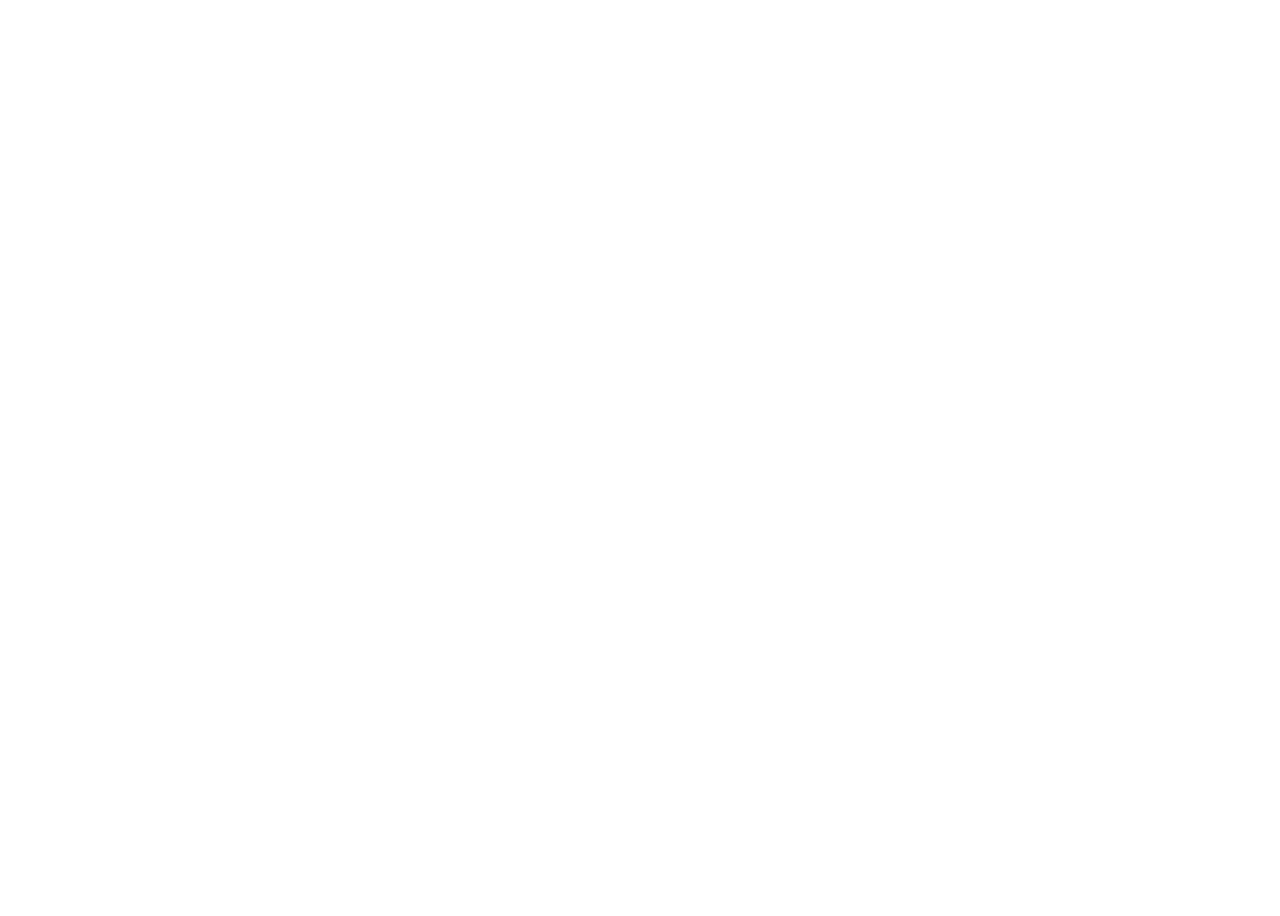
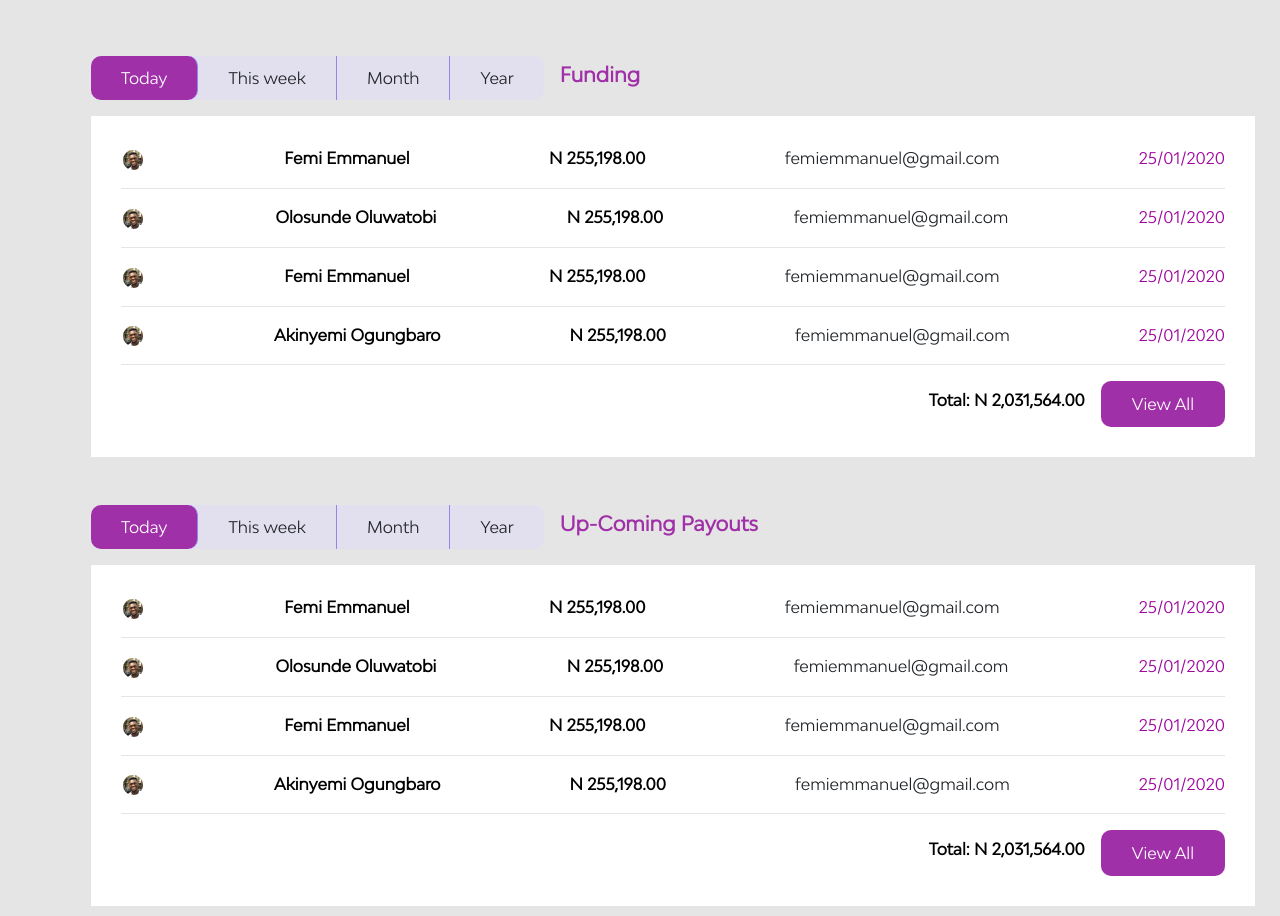
Before and after one commit to Oluwashina/PurpleGoldAdminPanel, a React (Create React App) app: page /dashboard in a window 1280 px wide. Shown: the part 886-1802 px from the top of the page. Before the commit the page ends 800 px from the top, so only its background shows below. Built offline with nearby package versions, Linux system fonts and the light colour scheme.

Commit message:
funds page started

```diff
--- a/src/App.js
+++ b/src/App.js
@@ -2,6 +2,7 @@ import {BrowserRouter, Switch, Route} from 'react-router-dom'
 import Login from './pages/Login/login';
 import Dashboard from './pages/Dashboard/dashboard'
 import Withdrawal from './pages/Withdrawal/withdrawal'
+import Fund from './pages/Fund/fund'
 
 function App() {
   return (
@@ -10,6 +11,7 @@ function App() {
         <Route exact path="/" component={Login} />
         <Route path="/dashboard" component={Dashboard} />
         <Route path="/withdrawal" component={Withdrawal} />
+        <Route path="/fund" component={Fund} />
       </Switch>
       </BrowserRouter>
   );
--- a/src/components/Charts/Chart.css
+++ b/src/components/Charts/Chart.css
@@ -1,4 +1,4 @@
 
 .line-div{
-    background: white;
+
 }
--- a/src/pages/Dashboard/dashboard.css
+++ b/src/pages/Dashboard/dashboard.css
@@ -62,9 +62,9 @@
     border-radius: 10px;
     display: flex;
     align-items: center;
-    width: 40%;
     cursor: pointer;
   }
+
   .active-filter{
       background-color: #A030A8;
       border-radius: 10px;
@@ -85,7 +85,7 @@
     padding: 30px 30px;
   }
   .table-data{
-      flex: 1 1 auto
+      /* flex: 1 1 auto */
   }
 
   .btn-view{
--- a/src/pages/Dashboard/dashboard.js
+++ b/src/pages/Dashboard/dashboard.js
@@ -129,7 +129,19 @@ const Dashboard = () =>{
                         </div>
                     </div>
 
+
+                {/* charts display */}
+
+                <div className="mt-4">
+                    <Chart />
+                </div>
+
+
+
+                {/* funding display */}
+
                 {/* filter tabs */}
+                <div style={{display: 'flex', alignItems: 'center'}}>
                     <div className="filter-div mt-5">
                         <div className="filter-tab active-filter">
                             <p className="mb-0">Today</p>
@@ -145,11 +157,20 @@ const Dashboard = () =>{
                         </div>
                     </div>
 
+                    {/* name */}
+                    <div className="mt-5 ml-3">
+                     <h5 style={{color: '#A030A8', fontWeight: 'bold'}}>Funding</h5>
+                    </div>
+
+                </div>
+
+
+
                     {/* Users details */}
                     <div className="row mt-3">
-                        <div className="col-lg-8">
+                        <div className="col-lg-12">
                                 <div className="table-style">
-                                    <div style={{display: 'flex',}}>
+                                    <div style={{display: 'flex', justifyContent: 'space-between'}}>
 
                                         <div className="table-data">
                                             <img src="/img/avatar.png" className="img-fluid" alt="" />
@@ -261,9 +282,152 @@ const Dashboard = () =>{
                                 </div>
                         </div>
 
-                        {/* charts display */}
-                        <div className="col-lg-4">
-                            <Chart />
+                    </div>
+
+                    {/* Up-coming payouts display */}
+
+                {/* funding display */}
+
+                {/* filter tabs */}
+                <div style={{display: 'flex', alignItems: 'center'}}>
+                    <div className="filter-div mt-5">
+                        <div className="filter-tab active-filter">
+                            <p className="mb-0">Today</p>
+                        </div>
+                        <div className="filter-tab">
+                            <p className="mb-0">This week</p>
+                        </div>
+                        <div className="filter-tab" >
+                            <p className="mb-0">Month</p>
+                        </div>
+                        <div style={{padding: '10px 30px'}}>
+                            <p className="mb-0 text-center">Year</p>
+                        </div>
+                    </div>
+
+                    {/* name */}
+                    <div className="mt-5 ml-3">
+                     <h5 style={{color: '#A030A8', fontWeight: 'bold'}}>Up-Coming Payouts</h5>
+                    </div>
+
+                </div>
+
+
+
+                    {/* Users details */}
+                    <div className="row mt-3">
+                        <div className="col-lg-12">
+                                <div className="table-style">
+                                    <div style={{display: 'flex', justifyContent: 'space-between'}}>
+
+                                        <div className="table-data">
+                                            <img src="/img/avatar.png" className="img-fluid" alt="" />
+                                        </div>
+
+                                        <div  className="table-data">
+                                            <p className="mb-0" style={{fontWeight: 700, color: '#000000'}}>Femi Emmanuel</p>
+                                        </div>
+
+                                        <div  className="table-data">
+                                            <p className="mb-0" style={{fontWeight: 700, color: '#000000'}}>N 255,198.00</p>
+                                        </div>
+
+                                        <div  className="table-data">
+                                            <p className="mb-0">femiemmanuel@gmail.com</p>
+                                        </div>
+
+                                        <div  className="table-data">
+                                            <p className="mb-0" style={{color: '#9E079E'}}>25/01/2020</p>
+                                        </div>
+                                    </div>
+                                    <hr />
+
+                                    <div style={{display: 'flex', justifyContent: 'space-between', }}>
+
+                                        <div  className="table-data">
+                                            <img className="img-fluid" src="/img/avatar.png" alt="" />
+                                        </div>
+
+                                        <div  className="table-data">
+                                            <p className="mb-0" style={{fontWeight: 700, color: '#000000'}}>Olosunde Oluwatobi</p>
+                                        </div>
+
+                                        <div  className="table-data">
+                                            <p className="mb-0" style={{fontWeight: 700, color: '#000000'}}>N 255,198.00</p>
+                                        </div>
+
+                                        <div className="table-data">
+                                            <p className="mb-0">femiemmanuel@gmail.com</p>
+                                        </div>
+
+                                        <div className="table-data">
+                                            <p className="mb-0" style={{color: '#9E079E'}}>25/01/2020</p>
+                                        </div>
+                                    </div>
+                                    <hr />
+
+                                    <div style={{display: 'flex', justifyContent: 'space-between', alignItems: 'start'}}>
+
+                                            <div className="table-data">
+                                                <img className="img-fluid" src="/img/avatar.png" alt="" />
+                                            </div>
+
+                                            <div  className="table-data">
+                                                <p className="mb-0" style={{fontWeight: 700, color: '#000000'}}>Femi Emmanuel</p>
+                                            </div>
+
+                                            <div  className="table-data">
+                                                <p className="mb-0" style={{fontWeight: 700, color: '#000000'}}>N 255,198.00</p>
+                                            </div>
+
+                                            <div  className="table-data">
+                                                <p className="mb-0">femiemmanuel@gmail.com</p>
+                                            </div>
+
+                                            <div  className="table-data">
+                                                <p className="mb-0" style={{color: '#9E079E'}}>25/01/2020</p>
+                                            </div>
+                                            </div>
+                                            <hr />
+
+                                            <div style={{display: 'flex', justifyContent: 'space-between', alignItems: 'start'}}>
+
+                                            <div  className="table-data">
+                                                <img className="img-fluid" src="/img/avatar.png" alt="" />
+                                            </div>
+
+                                            <div  className="table-data">
+                                                <p className="mb-0" style={{fontWeight: 700, color: '#000000'}}>Akinyemi Ogungbaro</p>
+                                            </div>
+
+                                            <div  className="table-data">
+                                                <p className="mb-0" style={{fontWeight: 700, color: '#000000'}}>N 255,198.00</p>
+                                            </div>
+
+                                            <div  className="table-data">
+                                                <p className="mb-0">femiemmanuel@gmail.com</p>
+                                            </div>
+
+                                            <div  className="table-data">
+                                                <p className="mb-0" style={{color: '#9E079E'}}>25/01/2020</p>
+                                            </div>
+                                            </div>
+                                            <hr />
+
+
+
+                                            {/* total count */}
+                                            <div>
+                                                <div style={{display: 'flex', justifyContent: 'flex-end', alignItems:'center'}}>
+                                                    <div>
+                                                     <h6 style={{fontWeight: 'bold', color: '#000000',}}>Total: N 2,031,564.00</h6>
+                                                    </div>
+                                                    <div className="ml-3">
+                                                     <button className="btn btn-view">View All</button>
+                                                     </div>
+                                                </div>
+                                            </div>
+                                </div>
                         </div>
 
                     </div>
--- /dev/null
+++ b/src/pages/Fund/fund.js
@@ -0,0 +1,43 @@
+import SideBar from '../../components/SideBar/SideBar'
+import React, {useState} from 'react'
+import './fund.css'
+
+
+const Fund = () =>{
+
+    const [isActive, setActive] = useState(false);
+
+    const handleToggle = () =>{
+        setActive(!isActive);
+    }
+
+
+    return(
+        <div style={{backgroundColor: '#e5e5e5',}}>
+        <SideBar />
+            <div className="main">
+                <div className="contain">
+
+                    {/* swicth between the users and markteters tab */}
+                    <div className="mt-3 title-div" style={{display: 'flex'}}>
+                        <div onClick={handleToggle} className={isActive ? "title-heading" : "title-heading active-div"}  style={{flex: 1}}>
+                            <h5 className="text-center mb-0">User</h5>
+                        </div>
+                        <div onClick={handleToggle} className={isActive ? "title-heading marketers-div" : "title-heading"} style={{flex: 1,}}>
+                            <h5 className="text-center mb-0">Marketer</h5>
+                        </div>
+                    </div>
+
+
+
+
+
+
+
+                </div>
+            </div>
+        </div>
+    )
+}
+
+export default Fund;
```
Also changed, not shown: src/pages/Withdrawal/withdrawal.js (+6 -6 lines), src/pages/Fund/fund.css (added), 1 other file (tests, documents, lock files or other folders). Lines whose indentation alone changed are shown as unchanged.
